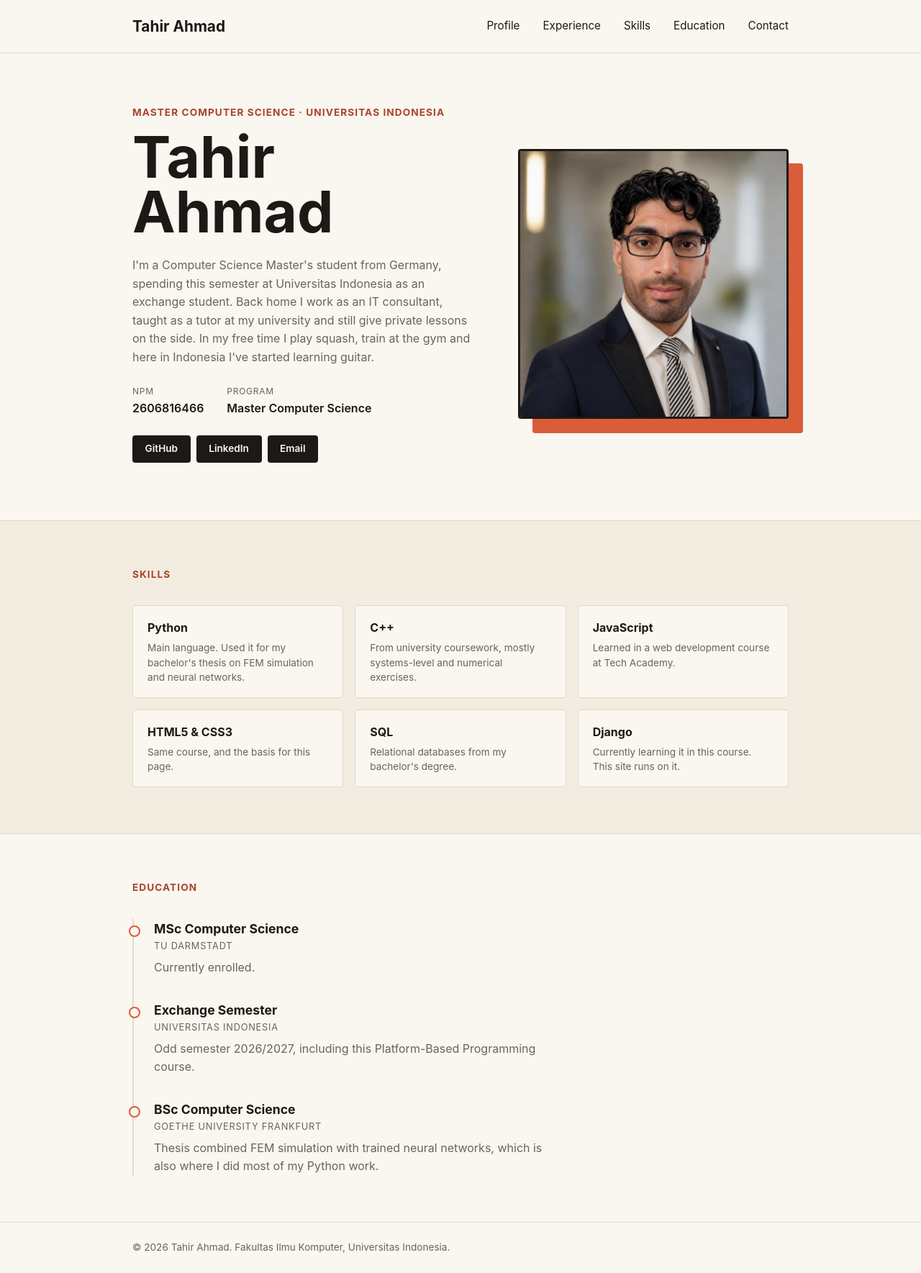
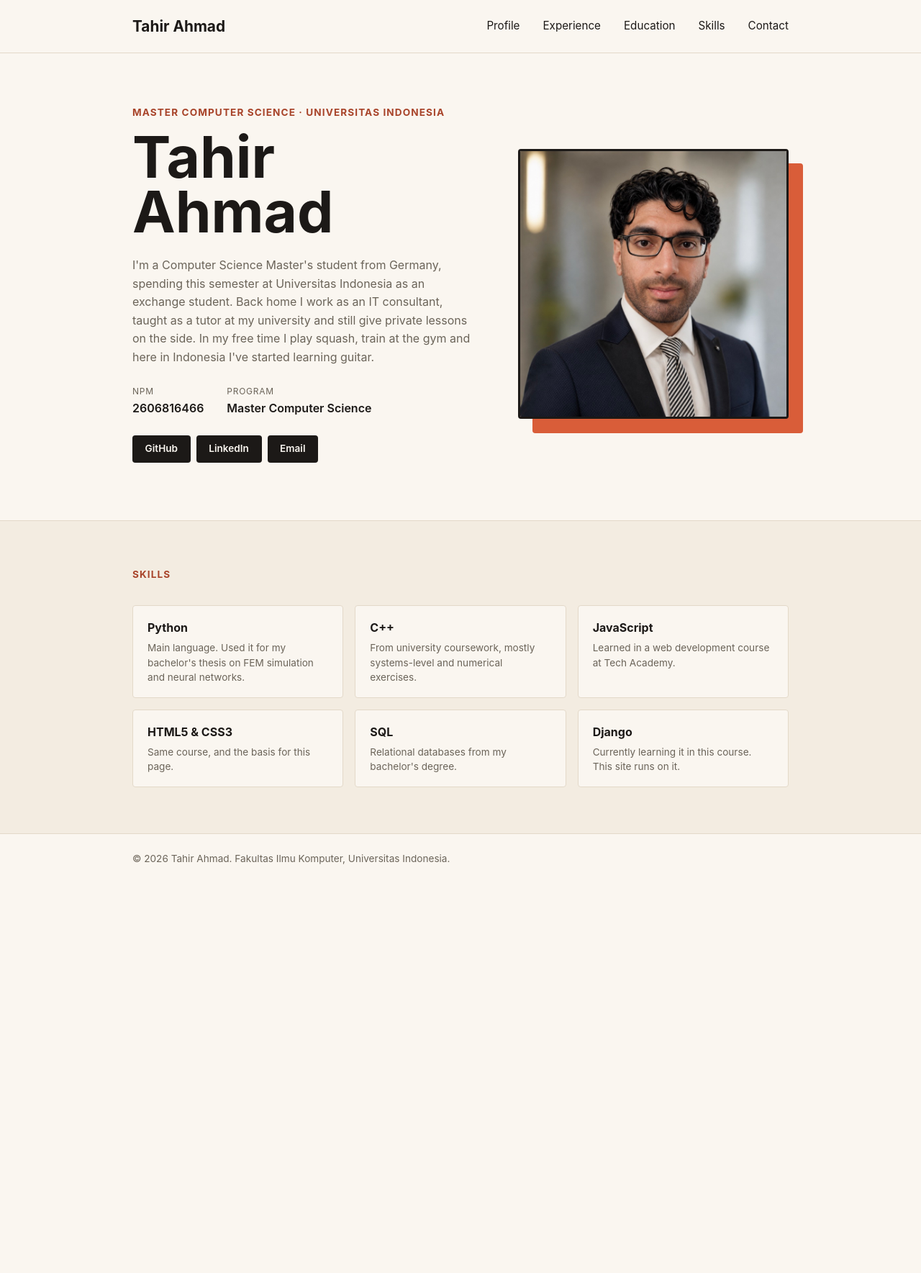
Before and after one commit to indo747/myportofolio, a Django app: page / in a window 1280 px wide. Shown: the whole page at 72% size. After the commit the page ends 1201 px from the top, so only its background shows below. Run offline with Django 5.2, Linux system fonts and the light colour scheme.

Commit message:
Link education page from the navbar and drop the static education section

```diff
--- a/templates/experience.html
+++ b/templates/experience.html
@@ -14,8 +14,8 @@
             <nav>
                 <a href="{% url 'main:show_main' %}">Profile</a>
                 <a href="{% url 'main:show_experience' %}">Experience</a>
+                <a href="{% url 'main:show_education' %}">Education</a>
                 <a href="{% url 'main:show_main' %}#skills">Skills</a>
-                <a href="{% url 'main:show_main' %}#education">Education</a>
                 <a href="{% url 'main:show_main' %}#contact">Contact</a>
             </nav>
         </div>
--- a/templates/index.html
+++ b/templates/index.html
@@ -14,8 +14,8 @@
             <nav>
                 <a href="{% url 'main:show_main' %}">Profile</a>
                 <a href="{% url 'main:show_experience' %}">Experience</a>
+                <a href="{% url 'main:show_education' %}">Education</a>
                 <a href="{% url 'main:show_main' %}#skills">Skills</a>
-                <a href="{% url 'main:show_main' %}#education">Education</a>
                 <a href="{% url 'main:show_main' %}#contact">Contact</a>
             </nav>
         </div>
@@ -89,30 +89,6 @@
             </div>
         </section>
 
-        <section class="panel" id="education">
-            <div class="container">
-                <h2 class="section-title">Education</h2>
-                <div class="timeline">
-                    <article class="entry">
-                        <h3>MSc Computer Science</h3>
-                        <p class="entry-org">TU Darmstadt</p>
-                        <p class="entry-text">Currently enrolled.</p>
-                    </article>
-
-                    <article class="entry">
-                        <h3>Exchange Semester</h3>
-                        <p class="entry-org">Universitas Indonesia</p>
-                        <p class="entry-text">Odd semester 2026/2027, including this Platform-Based Programming course.</p>
-                    </article>
-
-                    <article class="entry">
-                        <h3>BSc Computer Science</h3>
-                        <p class="entry-org">Goethe University Frankfurt</p>
-                        <p class="entry-text">Thesis combined FEM simulation with trained neural networks, which is also where I did most of my Python work.</p>
-                    </article>
-                </div>
-            </div>
-        </section>
     </main>
 
     <footer class="site-footer">
```
